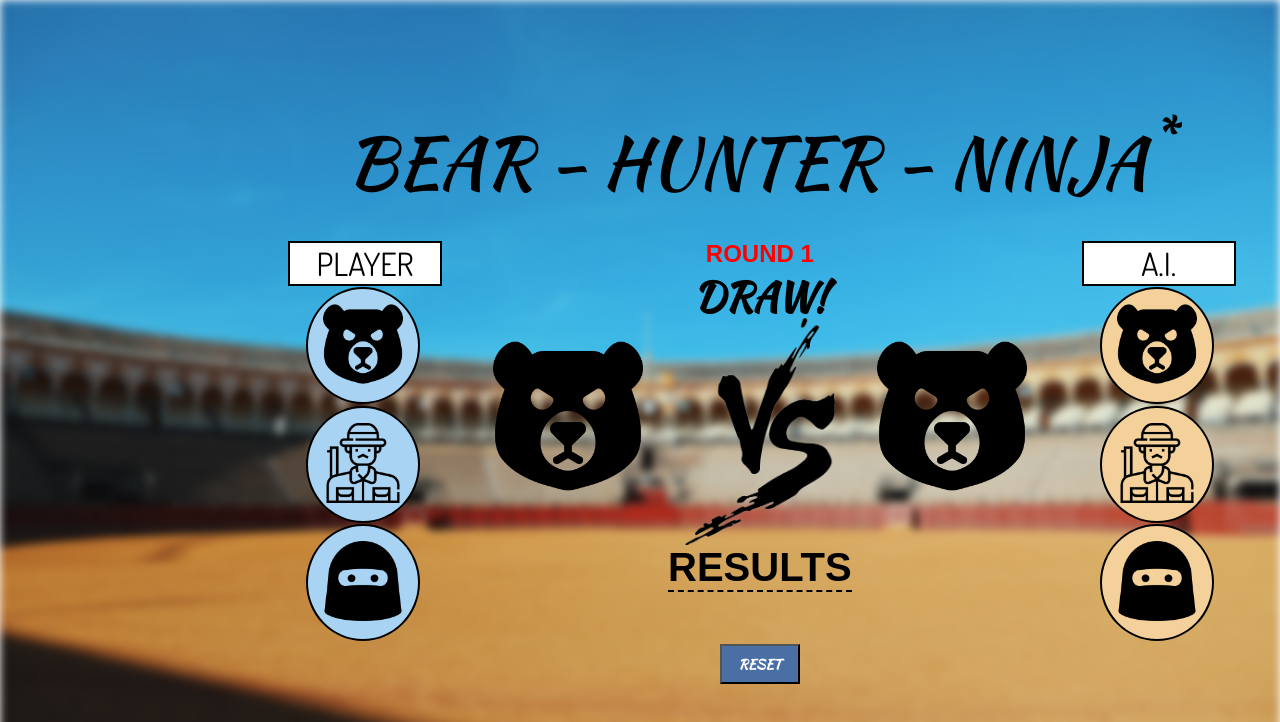
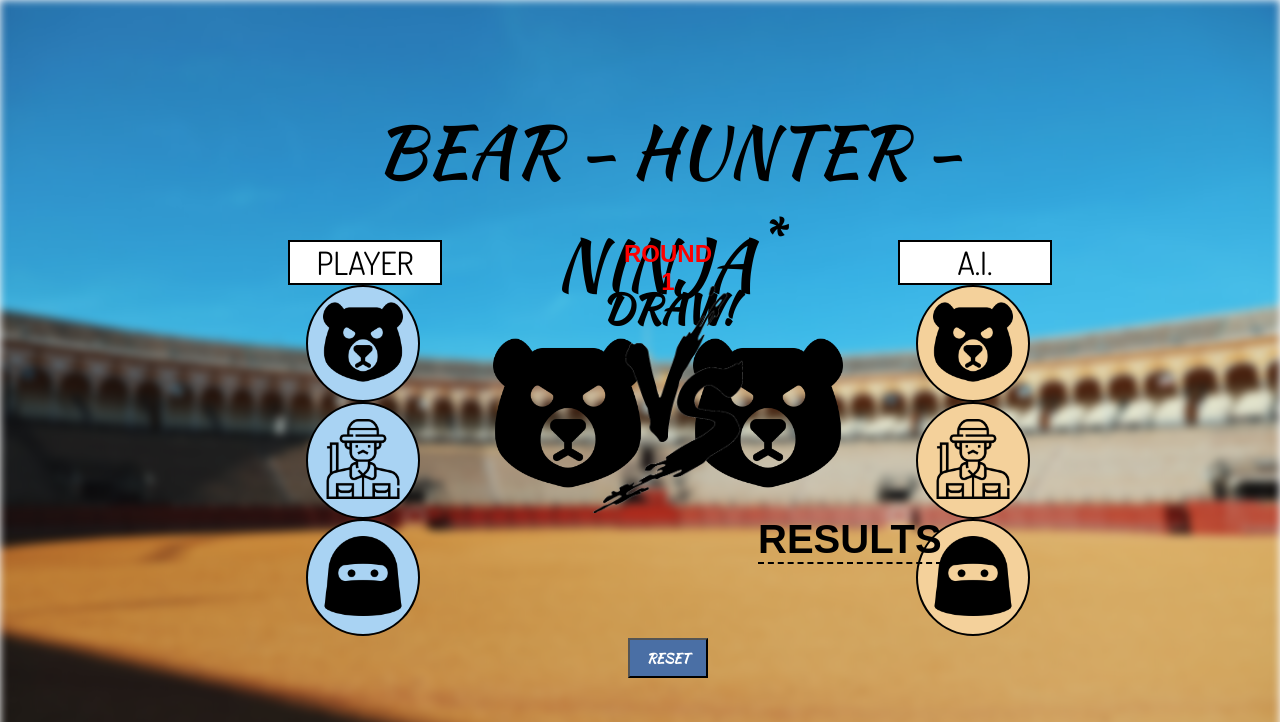
Before and after one commit to lijotgeorge/rock-paper-scissors, a plain HTML site: page index.html in a window 1280 px wide. Both pictures are taken after a click on the button 363 px from the left and 343 px from the top of the page. Shown: the top 722 px of the page. Drawn offline with Linux system fonts and the light colour scheme; a web font is replaced by a local one.

Commit message:
minor changes

```diff
--- a/index.html
+++ b/index.html
@@ -48,7 +48,7 @@
         <div id='versus'>
             <span id='round-info'></span>
             <span id='round-result'></span>
-            <img src="images/img_418591.png" width='150' />
+            <div id='vs-container'><img src="images/img_418591.png" width='150' /></div>
             <div id='win-column'>
                 <div id='results-container'>RESULTS</div>
                 <div id='results'></div>
--- a/scripts/app.js
+++ b/scripts/app.js
@@ -88,13 +88,7 @@
 			});
 
 			centralColumn = document.getElementById('versus');
-			centralColumn.style.border = '3px solid black';
-			centralColumn.style.borderRadius = '20px';
-			centralColumn.style.backgroundColor = '#c0d6df';
-			centralColumn.style.fontFamily = '"Kaushan Script", cursive';
-			centralColumn.style.fontWeight = 'bold';
-			centralColumn.style.fontSize = '25px';
-			// centralColumn.style.textTransform =
+			centralColumn.style.cssText = "border: 3px solid black; border-radius: 20px; background-color: #c0d6df; font-family: 'Kaushan Script', cursive; font-weight: bold; font-size: 25px;"
 
 			if (playerScore === 5) {
 				centralColumn.innerText = 'CONGRATULATIONS!\nYOU HAVE DEFEATED THE COMPUTER!\n\nReset to beat it again and feel superior.';
@@ -106,6 +100,7 @@
 	}
 })
 
+// Defining the reset button to reload page on click
 resetButton = document.getElementById('reset-button');
 
 resetButton.addEventListener('click', reload);
--- a/styles/style.css
+++ b/styles/style.css
@@ -122,6 +122,7 @@
   flex-direction: column;
   justify-content: space-around;
   align-items: center;
+  position: relative;
 }
 
 #round-result {
@@ -131,6 +132,8 @@
   font-size: 40px;
   color: black;
   text-transform: uppercase;
+  position: absolute;
+  top: 10%;
 }
 
 #round-info {
@@ -139,9 +142,17 @@
   font-size: 24px;
   font-weight: bold;
   text-transform: uppercase;
+  position: absolute;
+  top: 0;
+}
+
+#vs-container {
+  position: absolute;
+  bottom: 30%;
 }
 
 #win-column {
+  position: absolute;
   display: flex;
   flex-direction: column;
   font-family: "Julee", sans-serif;
@@ -156,14 +167,27 @@
 #win-column {
   font-size: 40px;
   font-weight: bold;
+  position: absolute;
+  width: 300px;
+  height: 100px;
+  top: 70%;
+  left: 0%;
 }
 
 #results-container {
+  position: absolute;
+  top: 0%;
+  left: 30%;
+  /* bottom: 30%; */
   border-bottom: 2px dashed black;
 }
 
 #results {
+  position: absolute;
+  width: 100%;
   height: 50px;
+  top: 60%;
+  left: 0%;
 }
 
 #footer {
```
Also changed, not shown: 1 other file.
